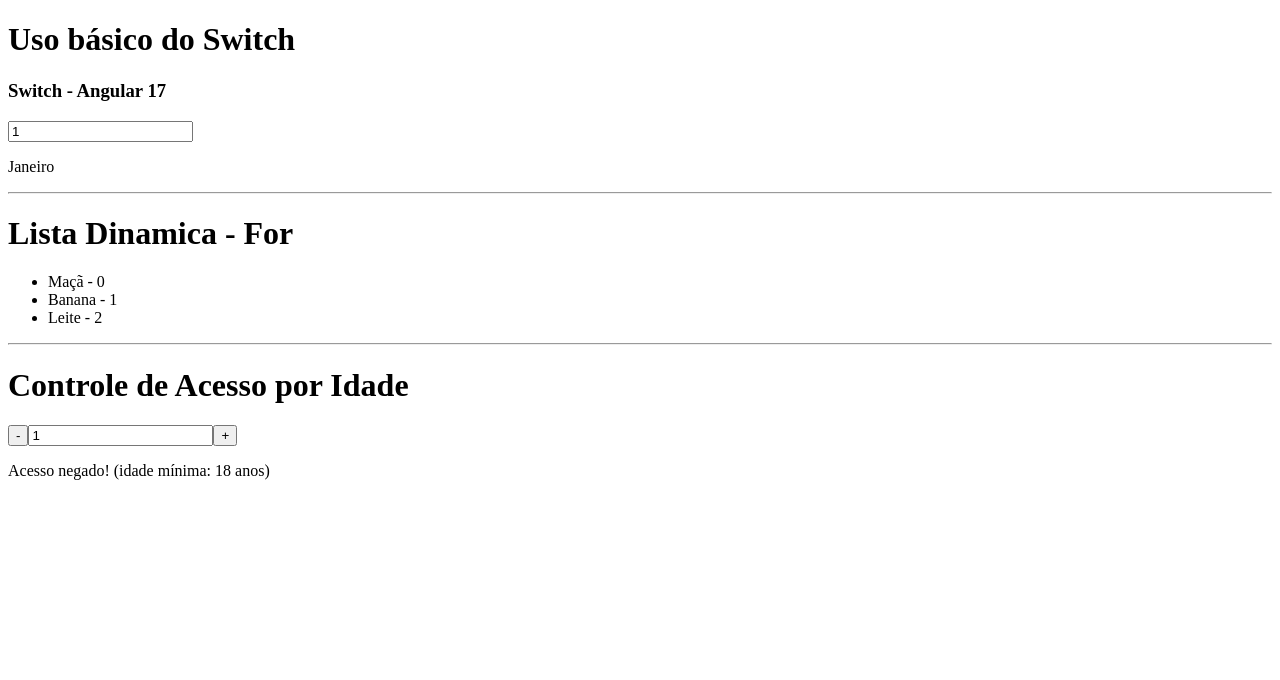
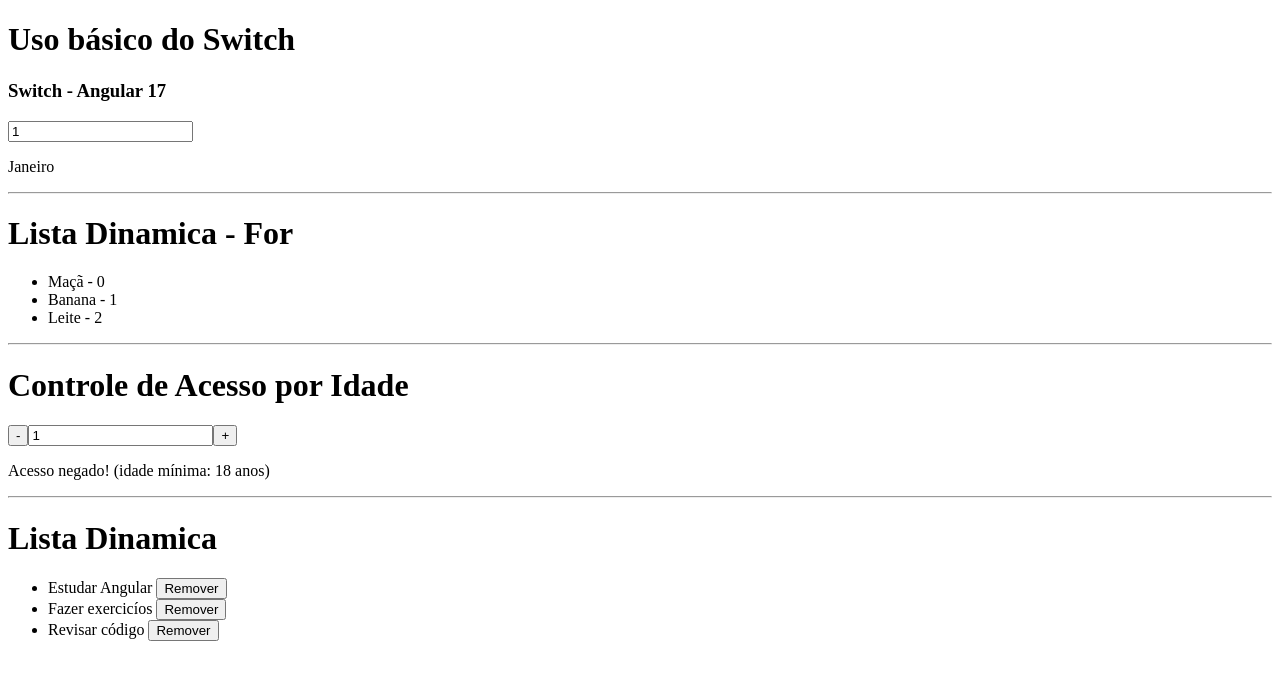
Before and after one commit to ViniShuet/At1_Cp2_mwe, an Angular app: page / in a window 1280 px wide. Shown: the top 680 px of the page. Built offline with nearby package versions, Linux system fonts and the light colour scheme.

Commit message:
Exercicio 5

```diff
--- a/src/app/app.component.html
+++ b/src/app/app.component.html
@@ -8,4 +8,8 @@
 
 <app-if-else/>
 
+<hr>
+
+<app-lista-dinamica/>
+
 <router-outlet />
--- a/src/app/app.component.ts
+++ b/src/app/app.component.ts
@@ -3,11 +3,12 @@ import { RouterOutlet } from '@angular/router';
 import { SwitchComponent } from './components/switch/switch.component';
 import { ListaForComponent } from './components/lista-for/lista-for.component';
 import { IfElseComponent } from './components/if-else/if-else.component';
+import { ListaDinamicaComponent } from './components/lista-dinamica/lista-dinamica.component';
 
 @Component({
   selector: 'app-root',
   standalone: true,
-  imports: [RouterOutlet, SwitchComponent, ListaForComponent, IfElseComponent],
+  imports: [RouterOutlet, SwitchComponent, ListaForComponent, IfElseComponent, ListaDinamicaComponent],
   templateUrl: './app.component.html',
   styleUrl: './app.component.css'
 })
--- /dev/null
+++ b/src/app/components/lista-dinamica/lista-dinamica.component.html
@@ -0,0 +1,12 @@
+<h1>Lista Dinamica</h1>
+
+<ul>
+    @for (item of tarefas; track item; let i = $index) {
+      <li>
+        {{ item }}
+        <button (click)="removerItem(i)">Remover</button>
+      </li>
+    }@empty {
+        <p>Lista de afazeres vazia!</p>
+    }
+  </ul>
--- /dev/null
+++ b/src/app/components/lista-dinamica/lista-dinamica.component.ts
@@ -0,0 +1,19 @@
+import { Component } from '@angular/core';
+
+@Component({
+  selector: 'app-lista-dinamica',
+  standalone: true,
+  imports: [],
+  templateUrl: './lista-dinamica.component.html',
+  styleUrl: './lista-dinamica.component.css'
+})
+export class ListaDinamicaComponent {
+  tarefas : string[]= ["Estudar Angular", "Fazer exercicíos", "Revisar código"]
+
+  removerItem(index: number): void {
+    if (index >= 0 && index < this.tarefas.length) {
+      this.tarefas.splice(index, 1);
+    }
+  }
+
+}
```
Also changed, not shown: src/app/components/lista-dinamica/lista-dinamica.component.css (added).
